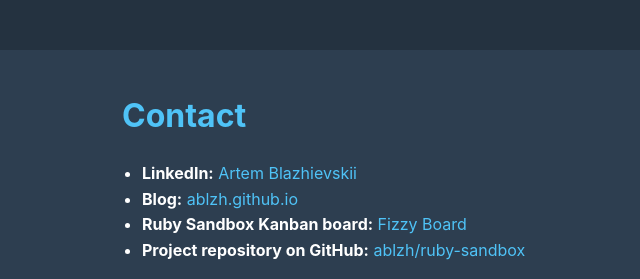
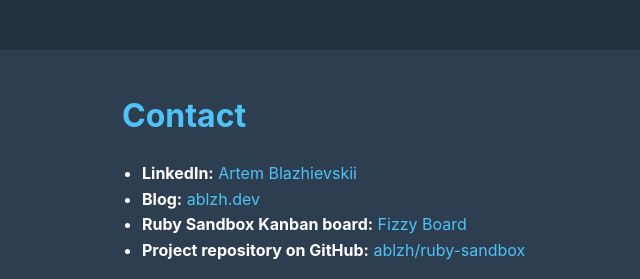
Before and after one commit to ablzh/ruby-sandbox, a website built with Vite: page contact.html in a window 1280 px wide. Shown: the top 279 px of the page, 158-798 px from the left. Built offline with nearby package versions, Linux system fonts and the light colour scheme.

Commit message:
Update blog name in contact

```diff
--- a/contact.html
+++ b/contact.html
@@ -23,7 +23,7 @@
         </li>
         <li>
           <strong>Blog:</strong>
-          <a href="https://ablzh.dev/" target="_blank">ablzh.github.io</a>
+          <a href="https://ablzh.dev/" target="_blank">ablzh.dev</a>
         </li>
         <li>
           <strong>Ruby Sandbox Kanban board:</strong>
```
